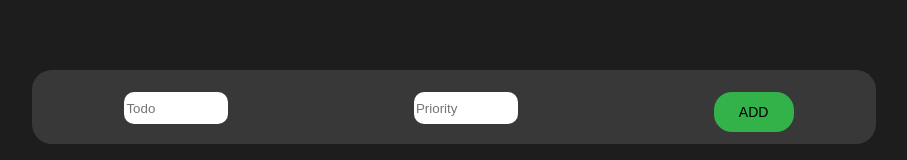
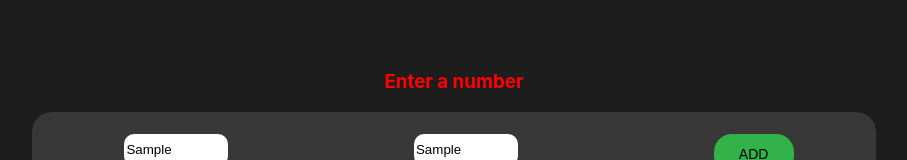
Before and after one commit to dragon-3/todo-crud, a React (Create React App) app: page / in a window 1280 px wide. Both pictures are taken after typing "Sample", "Sample" into the empty fields and a click on the button "ADD". Shown: the part 169-329 px from the top of the page, without its empty margins (186-1093 px from the left). Built offline with nearby package versions, Linux system fonts and the light colour scheme; no server answers.

Commit message:
Added error handling.

```diff
--- a/src/components/Home.css
+++ b/src/components/Home.css
@@ -5,6 +5,10 @@ body {
 
 h1 {
     margin: 100px;
+}
+
+h3 {
+    color: red;
 }
 
 .add-section {
--- a/src/components/Home.js
+++ b/src/components/Home.js
@@ -13,6 +13,8 @@ function Home() {
         todo: '',
         priority: ''
     })
+    const [errorMessage, setErrorMessage] = useState(false)
+    const [errorNumber, setErrorNumber] = useState(false)
 
     useEffect(() => {
         getAllData();
@@ -31,8 +33,12 @@ function Home() {
         })
     }
 
+    const addItem = () => {
 
-    const addItem = (e) => {
+        if (isNaN(values.priority)) {
+            setErrorNumber(true)
+        }
+        else if (values.task && values.priority != '') {
             fetch(url, {
                 method: "POST",
                 headers: {'Content-Type': 'application/json'},
@@ -44,6 +50,11 @@ function Home() {
             .then(setValues({
                 task: "", priority: ""
             }));
+        }
+
+        else {
+            setErrorMessage(true)
+        }
 
     }
 
@@ -56,6 +67,9 @@ function Home() {
     return (
         <div>
             <h1>Crud project</h1>
+
+            {errorMessage ? <h3>Enter a todo & priority</h3> : null}
+            {errorNumber ? <h3>Enter a number</h3> : null}
 
             <div className="main">
                 <div className="content">
```
Lines whose indentation alone changed are shown as unchanged.
